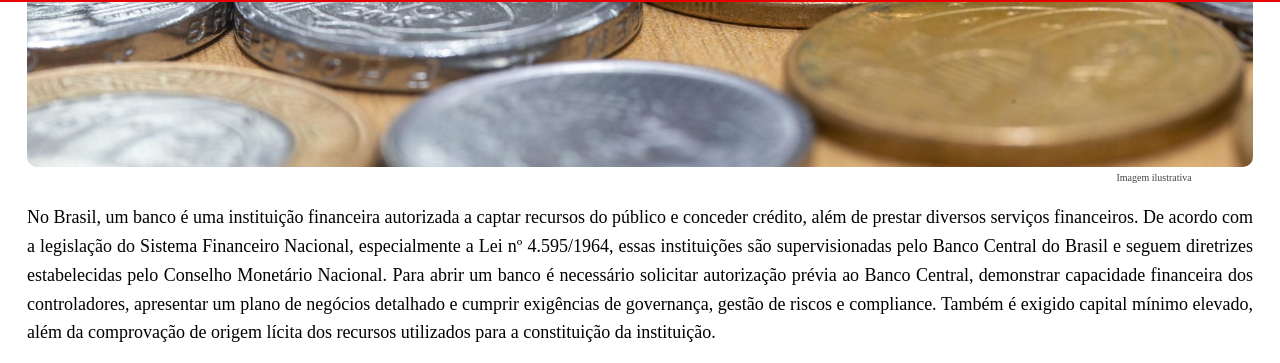
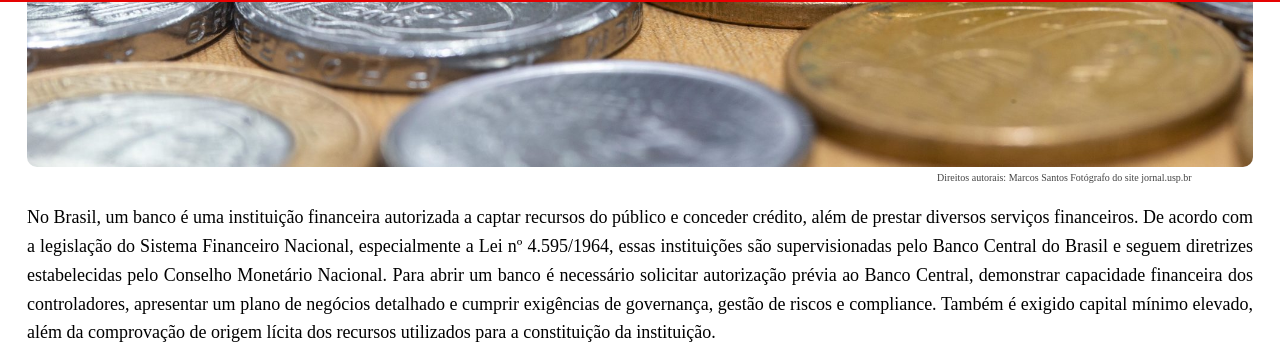
Before and after one commit to entrada11portal/entrada11portal.github.io, a Jekyll site: the page built from _posts/2026-03-06-Como-criar-um-banco-no-Brasil.md, in a window 1280 px wide and 900 px high, scrolled down 789 px. Shown: the part 88-451 px from the top of the window. Built offline with Jekyll 4.4.1, drawn with Linux system fonts in a browser that asks for light colours; comment, search, counter and statistics services are not loaded.

Commit message:
Update 2026-03-06-Como-criar-um-banco-no-Brasil.md

```diff
--- a/_posts/2026-03-06-Como-criar-um-banco-no-Brasil.md
+++ b/_posts/2026-03-06-Como-criar-um-banco-no-Brasil.md
@@ -5,9 +5,9 @@
 date: 2026-03-06
 author: "Beto Medeiros"
 categories: curiosidades
-tags: [economia, investimentos, Banco Master]
+tags: [economia, investimentos, Banco Master, bancos]
 image: /Imagens/Como criar um banco no Brasil.jpg
-image_description: "Imagem ilustrativa"
+image_description: "Direitos autorais: Marcos Santos Fotógrafo do site jornal.usp.br"
 ---
 
 <p>No Brasil, um banco é uma instituição financeira autorizada a captar recursos do público e conceder crédito, além de prestar diversos serviços financeiros. De acordo com a legislação do Sistema Financeiro Nacional, especialmente a Lei nº 4.595/1964, essas instituições são supervisionadas pelo Banco Central do Brasil e seguem diretrizes estabelecidas pelo Conselho Monetário Nacional. Para abrir um banco é necessário solicitar autorização prévia ao Banco Central, demonstrar capacidade financeira dos controladores, apresentar um plano de negócios detalhado e cumprir exigências de governança, gestão de riscos e compliance. Também é exigido capital mínimo elevado, além da comprovação de origem lícita dos recursos utilizados para a constituição da instituição.</p>
```
